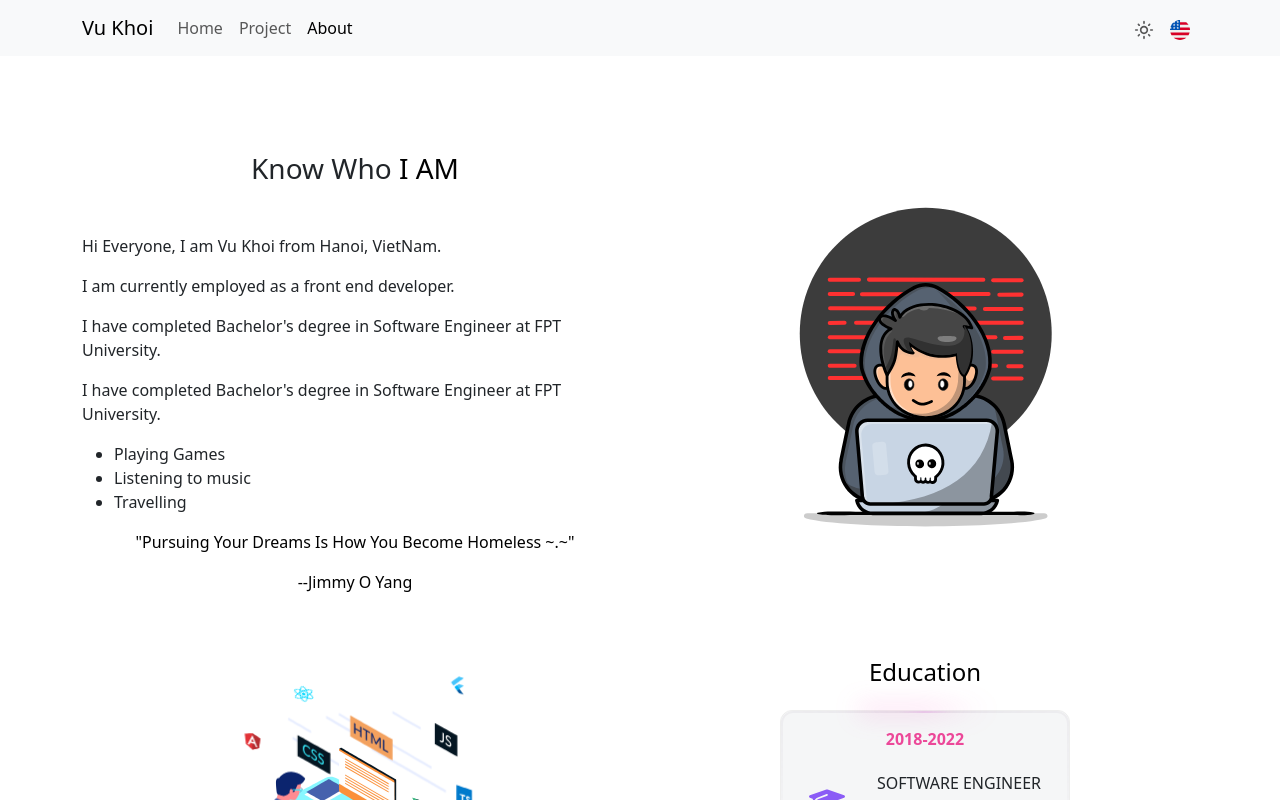
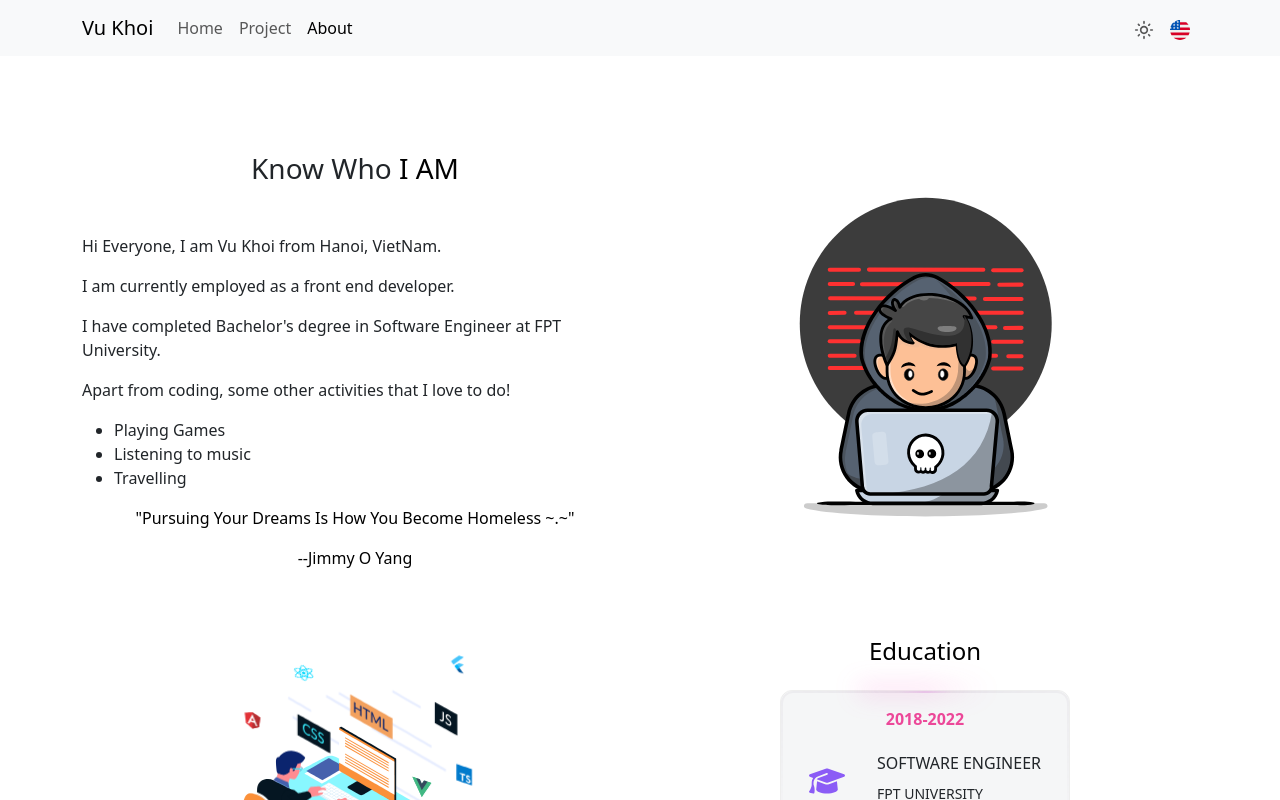
Before and after one commit to khoivt/portfolio, a React (Vite) app: page /about in a window 1280 px wide. Shown: the top 800 px of the page. Built offline with nearby package versions, Linux system fonts and the light colour scheme.

Commit message:
Update title, transcription

```diff
--- a/index.html
+++ b/index.html
@@ -6,9 +6,9 @@
   <link rel="icon" type="image/svg+xml" href="/vite.svg" />
   <meta name="viewport" content="width=device-width, initial-scale=1.0" />
   <meta name="description" content="Hello! I'm Vu Khoi, a Front-End Developer with a Fullstack orientation and over two years of experience working with ReactJS and Next.js. I strive to create seamless, high-performance web interfaces that deliver the best user experience. With a passion for technology and a continuous learning mindset, I am confident in my ability to help clients build high-quality and efficient digital products.">
-  <meta name="keywords" content="Vu Khoi, Vu Khoi dev, front end developer">
+  <meta name="keywords" content="Vu Khoi, Vu Khoi dev, front end developer, vu khoi Software developer">
   <meta name="author" content="Vu Khoi">
-  <title>Vu Khoi Developer</title>
+  <title>Vu Khoi | Software Developer</title>
 </head>
 
 <body>
--- a/src/components/sections/about/index.tsx
+++ b/src/components/sections/about/index.tsx
@@ -39,7 +39,7 @@ const About = () => {
             </div>
           </div>
           <div>
-            <p>{ABOUT.introduceAcademic[currentLanguage]}</p>
+            <p>{ABOUT.introduceHabit[currentLanguage]}</p>
             <ul>
                 {ABOUT.habits.map((habit) => <li>{habit[currentLanguage]}</li>)}
             </ul>
--- a/src/helpers/data.js
+++ b/src/helpers/data.js
@@ -23,7 +23,7 @@ export const EXPERIENCES = [
             en: "FPT SoftWare"
         },
         duration: {
-            vi: "Jan 2023 - Hiện tại",
+            vi: "Tháng 1/2023 - Hiện tại",
             en: "Jan 2023 - Present"
         }
     },
```
